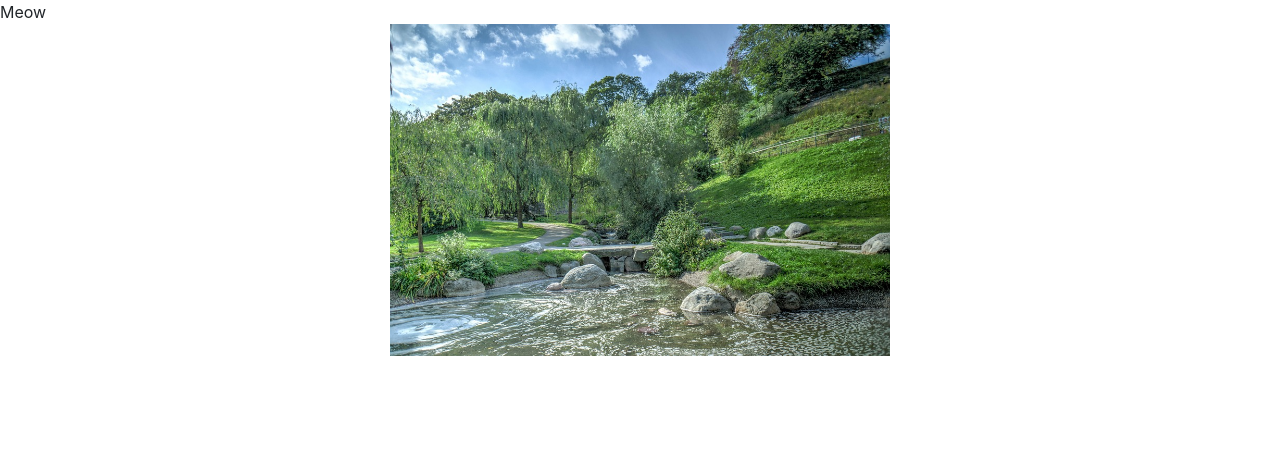
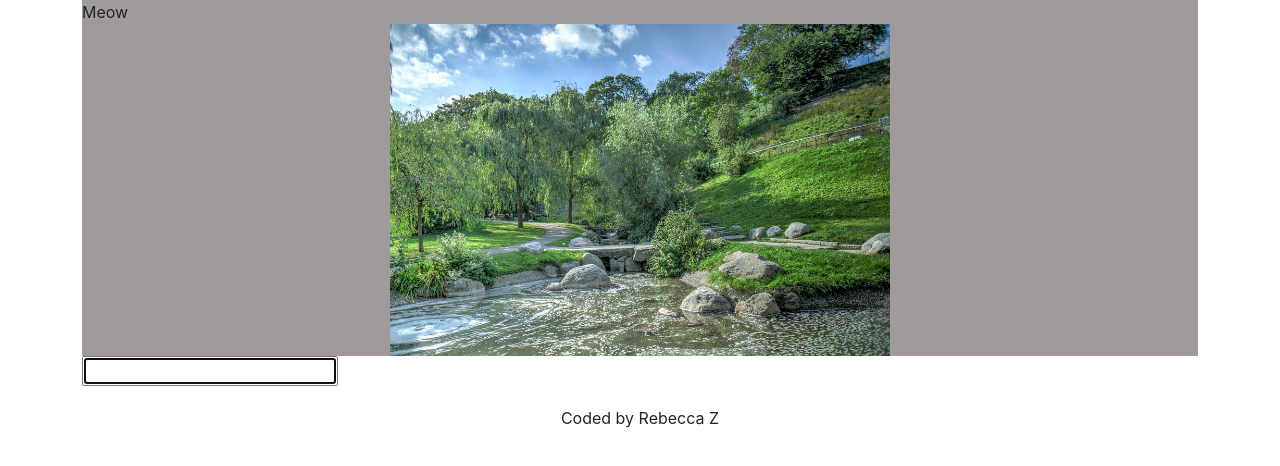
Before and after one commit to VelvetBat/dictionary, a React (Create React App) app: page / in a window 1280 px wide. Shown: the top 466 px of the page. Built offline with nearby package versions, Linux system fonts and the light colour scheme.

Commit message:
Created dictionary.js + css

```diff
--- a/src/App.css
+++ b/src/App.css
@@ -3,3 +3,7 @@
   display: block;
   margin: 0 auto;
 }
+.app-footer {
+  text-align: center;
+  margin: 20px;
+}
--- a/src/App.js
+++ b/src/App.js
@@ -1,12 +1,22 @@
 import Garden from "./Garden.jpg";
 import "./App.css";
+import Dictionary from "./Dictionary.js";
 
 export default function App() {
   return (
     <div className="App">
-      <header className="App-header"></header>
-      Meow
-      <img src={Garden} className="garden" alt="garden" />
+      <div className="container">
+        <header className="App-header">
+          Meow
+          <img src={Garden} className="garden" alt="garden" />
+        </header>
+        <main>
+          <Dictionary />
+        </main>
+        <footer className="app-footer">
+          Coded by Rebecca Z
+        </footer>
+      </div>
     </div>
   );
 }
--- /dev/null
+++ b/src/Dictionary.css
@@ -0,0 +1,3 @@
+header {
+  background: rgb(161, 154, 154);
+}
--- /dev/null
+++ b/src/Dictionary.js
@@ -0,0 +1,23 @@
+import React, { useState } from "react";
+import "./Dictionary.css";
+
+export default function Dictionary() {
+  let [keyword, setKeyword] = useState(" ");
+
+  function search(event) {
+    event.preventDeafult();
+    alert(`Searching for ${keyword} definition`);
+  }
+
+  function handleKeywordChange(event) {
+    setKeyword(event.target.value);
+  }
+
+  return (
+    <div className="Dictionary">
+      <form onSubmit={search}>
+        <input type="search" onChange={handleKeywordChange} autoFocus={true} />
+      </form>
+    </div>
+  );
+}
```
